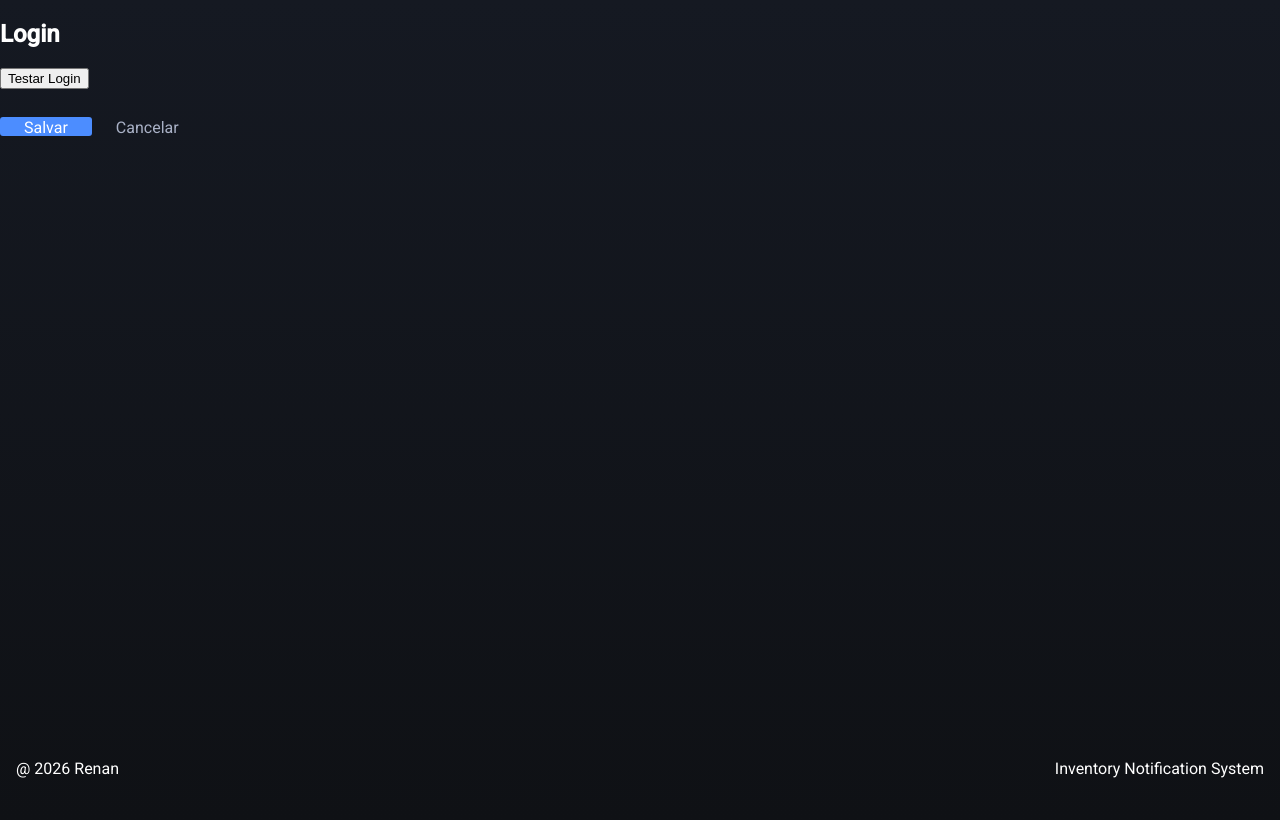
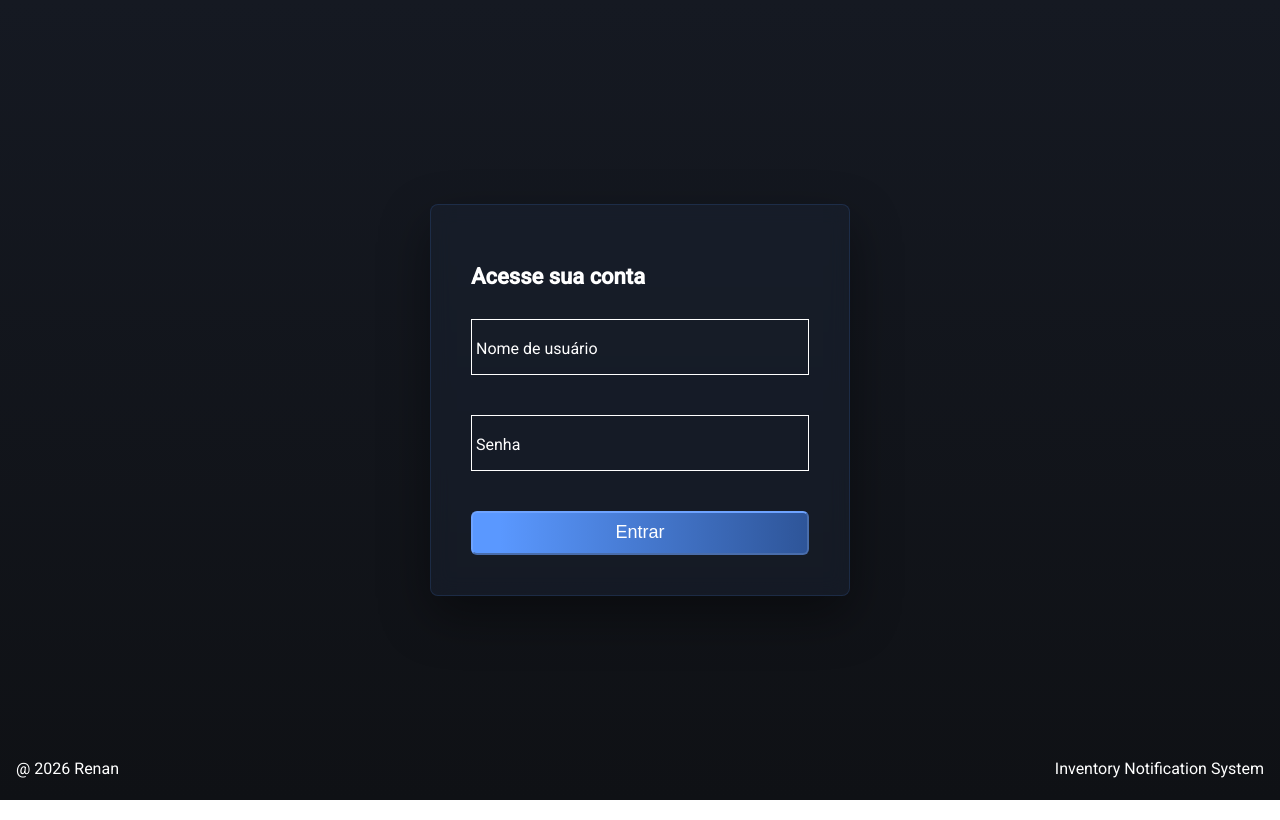
Before and after one commit to renancvitor/inventory-notification-system-frontend, an Angular app: page /login in a window 1280 px wide. Built offline with nearby package versions, Linux system fonts and the light colour scheme.

Commit message:
feat(auth): login form layout using Angular Material

```diff
--- a/src/app/app.html
+++ b/src/app/app.html
@@ -1,6 +1,2 @@
 <router-outlet></router-outlet>
 <app-footer></app-footer>
-
-<app-button label="Salvar" class="save-btn"></app-button>
-
-<app-button label="Cancelar" class="cancel-btn"></app-button>
--- a/src/app/features/auth/login/login.html
+++ b/src/app/features/auth/login/login.html
@@ -1,7 +1,25 @@
-<h2>Login</h2>
+<div class="login-wrapper">
 
-<button (click)="loginTest()">
-  Testar Login
-</button>
+  <mat-card class="login-card">
 
-<br><br>
+    <h2 class="login-title">Acesse sua conta</h2>
+
+    <mat-form-field appearance="outline" class="full-width">
+      <mat-label>Nome de usuário</mat-label>
+      <input matInput>
+    </mat-form-field>
+
+    <mat-form-field appearance="outline" class="full-width">
+      <mat-label>Senha</mat-label>
+      <input matInput>
+    </mat-form-field>
+
+    <button
+      mat-raised-button
+      class="login-button">
+      Entrar
+    </button>
+
+  </mat-card>
+
+</div>
--- a/src/app/features/auth/login/login.scss
+++ b/src/app/features/auth/login/login.scss
@@ -0,0 +1,54 @@
+.login-wrapper {
+  height: 100vh;
+  display: flex;
+  justify-content: center;
+  align-items: center;
+}
+
+.login-card {
+  width: 420px;
+  padding: 40px;
+
+  background: rgba(28, 36, 55, 0.45);
+  backdrop-filter: blur(10px);
+
+  border-radius: 8px;
+
+  border: 1px solid rgba(76, 141, 255, 0.15);
+
+  box-shadow: 0 20px 50px rgba(0, 0, 0, 0.4);
+}
+
+.login-title {
+  margin-bottom: 30px;
+  font-size: 22px;
+}
+
+.full-width {
+  width: 100%;
+  margin-bottom: 20px;
+}
+
+.mat-mdc-input-element {
+  padding-left: 12px;
+  background-color: transparent;
+  transition: all 0.2s ease;
+}
+
+.login-button {
+  width: 100%;
+  height: 44px;
+
+  background: linear-gradient(
+    90deg,
+    #5A98FF 8%,
+    #2E5599 100%,
+  );
+
+  color: #FFFFFF;
+  font-weight: 500;
+  font-size: 18px;
+
+  border-radius: 6px;
+  border-color: #6EA3FF;
+}
```
Also changed, not shown: src/app/features/auth/login/login.component.ts (+6 -2 lines), src/styles.scss (line endings or trailing spaces).
